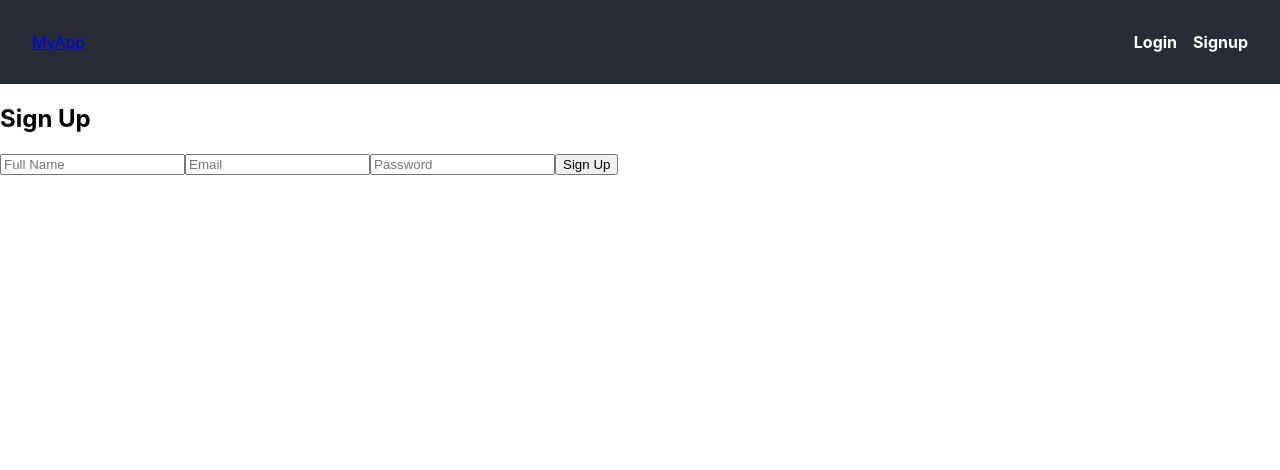
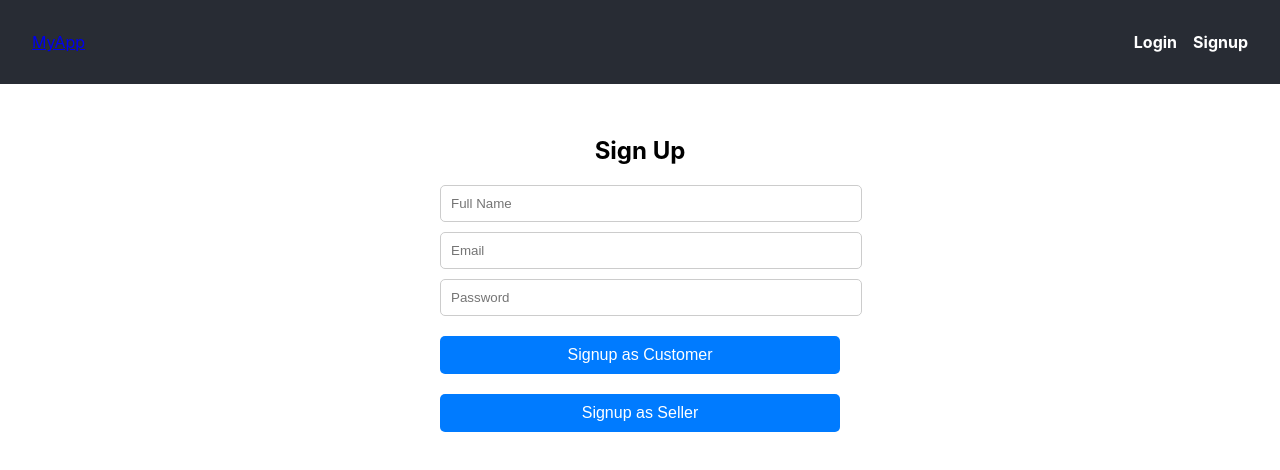
Before and after one commit to wiki-152/MERN_Project, a React (Create React App) app in the folder frontend/: page /signup in a window 1280 px wide. Shown: the top 470 px of the page. Built offline with nearby package versions, Linux system fonts and the light colour scheme.

Commit message:
Implemented Signup as Both Customer and Seller

```diff
--- a/frontend/src/pages/Signup/Signup.css
+++ b/frontend/src/pages/Signup/Signup.css
@@ -0,0 +1,36 @@
+.signup-page {
+    max-width: 400px;
+    margin: 0 auto;
+    padding: 2rem;
+    text-align: center;
+}
+
+.signup-page input {
+    width: 100%;
+    padding: 10px;
+    margin-bottom: 10px;
+    border: 1px solid #ccc;
+    border-radius: 5px;
+}
+
+.signup-page button {
+    width: 100%;
+    padding: 10px;
+    margin: 10px 0;
+    border: none;
+    border-radius: 5px;
+    background-color: #007bff;
+    color: white;
+    cursor: pointer;
+    font-size: 16px;
+}
+
+.signup-page button:disabled {
+    background-color: #ccc;
+    cursor: not-allowed;
+}
+
+.signup-page .error-message {
+    color: red;
+    margin-top: 10px;
+}
--- a/frontend/src/pages/Signup/Signup.jsx
+++ b/frontend/src/pages/Signup/Signup.jsx
@@ -1,6 +1,7 @@
-// Logic with Zustand
+// Logic with Zustand for both User and Listing Owner
 import React, { useState } from 'react';
 import useUserStore from '../../stores/userStore';
+import useListingOwnerStore from '../../stores/listingOwnerStore';
 import './Signup.css';
 
 const Signup = () => {
@@ -10,24 +11,52 @@ const Signup = () => {
         password: '',
     });
 
-    const { signup, loading, error } = useUserStore();
+    // Zustand stores for customers and listing owners
+    const {
+        signup: signupCustomer,
+        loading: loadingCustomer,
+        error: errorCustomer,
+        clearError: clearCustomerError, // Add a method to clear errors
+    } = useUserStore();
 
+    const {
+        signup: signupSeller,
+        loading: loadingSeller,
+        error: errorSeller,
+        clearError: clearSellerError, // Add a method to clear errors
+    } = useListingOwnerStore();
+
+    // Handle input changes
     const handleChange = (e) => {
         const { name, value } = e.target;
         setFormData({ ...formData, [name]: value });
     };
 
-    const handleSubmit = (e) => {
+    // Handle signup as customer
+    const handleCustomerSignup = (e) => {
         e.preventDefault();
-        signup(formData);
+        clearSellerError(); // Clear seller error before customer signup
+        signupCustomer(formData);
+    };
+
+    // Handle signup as seller
+    const handleSellerSignup = (e) => {
+        e.preventDefault();
+        clearCustomerError(); // Clear customer error before seller signup
+        signupSeller(formData);
     };
 
     return (
         <div className="signup-page">
             <h2>Sign Up</h2>
-            {loading && <p>Loading...</p>}
-            {error && <p className="error-message">{error}</p>}
-            <form onSubmit={handleSubmit}>
+
+            {/* Display errors or loading states */}
+            {loadingCustomer && <p>Loading Customer Signup...</p>}
+            {errorCustomer && <p className="error-message">{errorCustomer}</p>}
+            {loadingSeller && <p>Loading Seller Signup...</p>}
+            {errorSeller && <p className="error-message">{errorSeller}</p>}
+
+            <form>
                 <input
                     type="text"
                     name="name"
@@ -52,8 +81,13 @@ const Signup = () => {
                     onChange={handleChange}
                     required
                 />
-                <button type="submit" disabled={loading}>
-                    {loading ? 'Signing Up...' : 'Sign Up'}
+
+                {/* Two separate signup buttons */}
+                <button type="button" onClick={handleCustomerSignup} disabled={loadingCustomer}>
+                    {loadingCustomer ? 'Signing Up as Customer...' : 'Signup as Customer'}
+                </button>
+                <button type="button" onClick={handleSellerSignup} disabled={loadingSeller}>
+                    {loadingSeller ? 'Signing Up as Seller...' : 'Signup as Seller'}
                 </button>
             </form>
         </div>
@@ -61,6 +95,71 @@ const Signup = () => {
 };
 
 export default Signup;
+
+
+// // Logic with Zustand
+// import React, { useState } from 'react';
+// import useUserStore from '../../stores/userStore';
+// import './Signup.css';
+
+// const Signup = () => {
+//     const [formData, setFormData] = useState({
+//         name: '',
+//         email: '',
+//         password: '',
+//     });
+
+//     const { signup, loading, error } = useUserStore();
+
+//     const handleChange = (e) => {
+//         const { name, value } = e.target;
+//         setFormData({ ...formData, [name]: value });
+//     };
+
+//     const handleSubmit = (e) => {
+//         e.preventDefault();
+//         signup(formData);
+//     };
+
+//     return (
+//         <div className="signup-page">
+//             <h2>Sign Up</h2>
+//             {loading && <p>Loading...</p>}
+//             {error && <p className="error-message">{error}</p>}
+//             <form onSubmit={handleSubmit}>
+//                 <input
+//                     type="text"
+//                     name="name"
+//                     placeholder="Full Name"
+//                     value={formData.name}
+//                     onChange={handleChange}
+//                     required
+//                 />
+//                 <input
+//                     type="email"
+//                     name="email"
+//                     placeholder="Email"
+//                     value={formData.email}
+//                     onChange={handleChange}
+//                     required
+//                 />
+//                 <input
+//                     type="password"
+//                     name="password"
+//                     placeholder="Password"
+//                     value={formData.password}
+//                     onChange={handleChange}
+//                     required
+//                 />
+//                 <button type="submit" disabled={loading}>
+//                     {loading ? 'Signing Up...' : 'Sign Up'}
+//                 </button>
+//             </form>
+//         </div>
+//     );
+// };
+
+// export default Signup;
 
 
 // All in One
```
